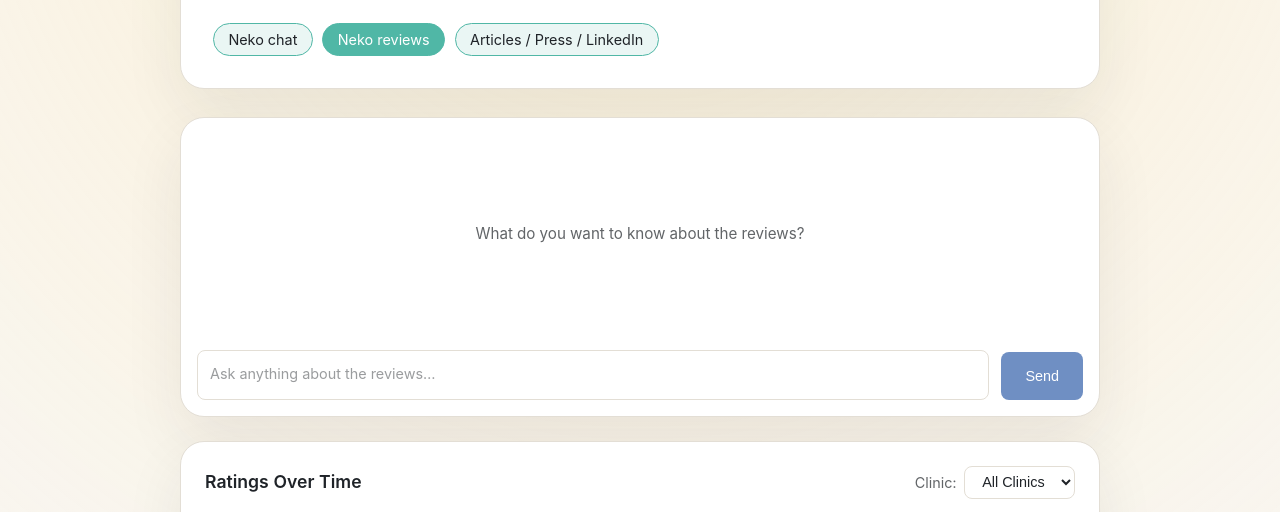
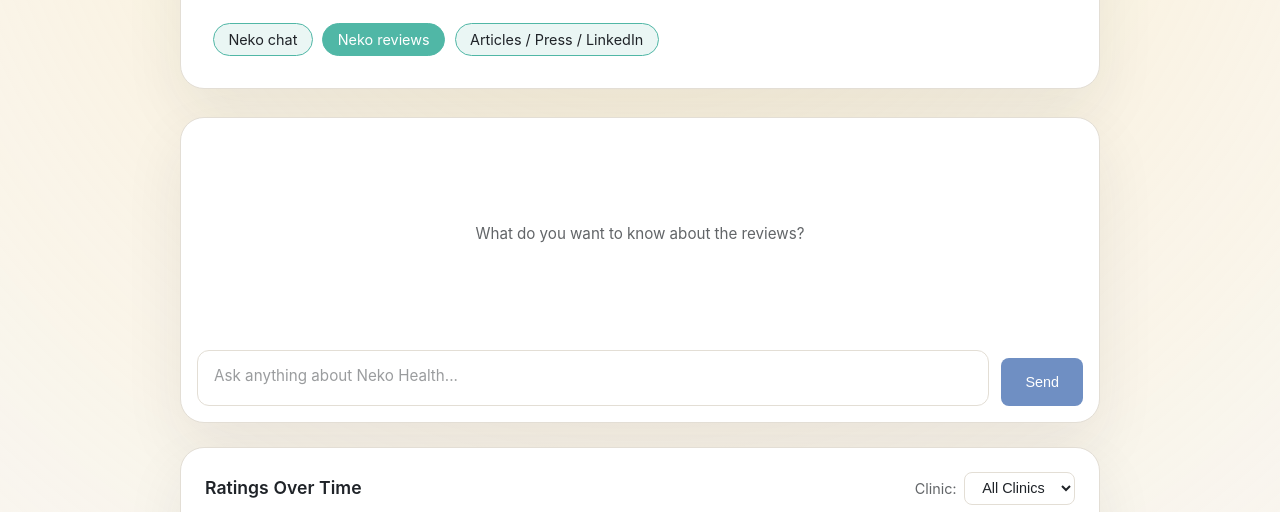
Before and after one commit to maximegerardin97-max/nekovibe, a website: page docs/index.html in a window 1280 px wide. Shown: the part 243-755 px from the top of the page. Drawn offline with nearby package versions, Linux system fonts and the light colour scheme; no server answers.

Commit message:
Update reviews chat input to match design - show input field clearly

```diff
--- a/docs/index.html
+++ b/docs/index.html
@@ -76,8 +76,8 @@
                   <textarea
                     name="reviews-prompt"
                     id="reviews-prompt"
-                    rows="3"
-                    placeholder="Ask anything about the reviews…"
+                    rows="1"
+                    placeholder="Ask anything about Neko Health..."
                     autocomplete="off"
                   ></textarea>
                   <button type="submit" aria-label="Send">
--- a/docs/styles.css
+++ b/docs/styles.css
@@ -222,16 +222,17 @@
 
 #reviews-ask-form textarea {
   flex: 1;
-  font-size: 0.9rem;
-  padding: 0.75rem;
+  font-size: 0.95rem;
+  padding: 0.875rem 1rem;
   border: 1px solid var(--line-soft);
-  border-radius: 8px;
+  border-radius: 12px;
   background: var(--card-bg);
   color: var(--text-main);
   font-family: inherit;
   resize: none;
-  min-height: 50px;
-  max-height: 50px;
+  min-height: 56px;
+  max-height: 56px;
+  line-height: 1.5;
 }
 
 #reviews-ask-form textarea:focus {
--- a/web/nekovibe/styles.css
+++ b/web/nekovibe/styles.css
@@ -222,16 +222,17 @@
 
 #reviews-ask-form textarea {
   flex: 1;
-  font-size: 0.9rem;
-  padding: 0.75rem;
+  font-size: 0.95rem;
+  padding: 0.875rem 1rem;
   border: 1px solid var(--line-soft);
-  border-radius: 8px;
+  border-radius: 12px;
   background: var(--card-bg);
   color: var(--text-main);
   font-family: inherit;
   resize: none;
-  min-height: 50px;
-  max-height: 50px;
+  min-height: 56px;
+  max-height: 56px;
+  line-height: 1.5;
 }
 
 #reviews-ask-form textarea:focus {
```
Also changed, not shown: web/nekovibe/index.html (+2 -2 lines).
